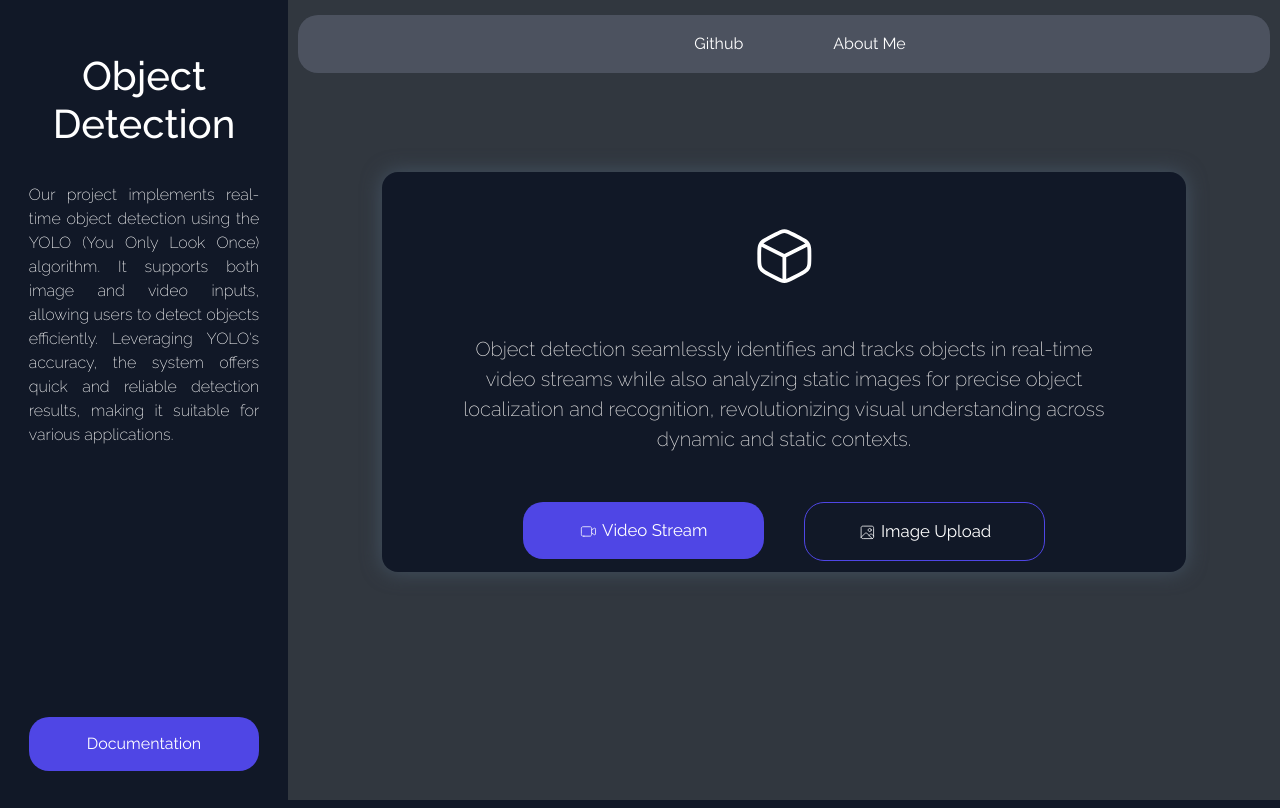
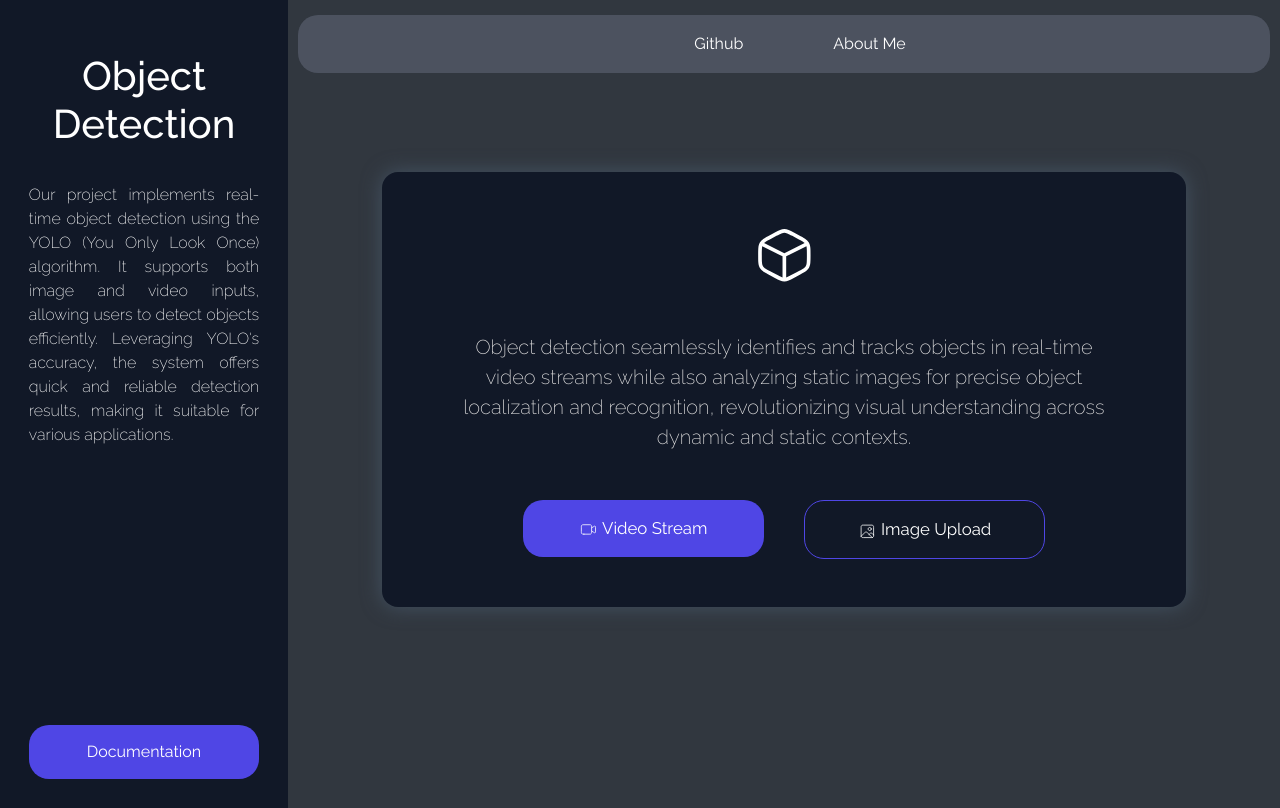
Before and after one commit to Yasha5vi/Object-Detection, a Flask app: page / in a window 1280 px wide. Run offline with Flask 3, Linux system fonts and the light colour scheme.

Commit message:
Update style.css

```diff
--- a/static/style.css
+++ b/static/style.css
@@ -81,7 +81,7 @@ h1{
     padding-top:6%;
     height: 100%;
     width: 90%;
-    padding-bottom: 5%;
+    padding-bottom: 10%;
     box-shadow: 0px 0px 20px 0px #445363;
 }
 .option{
```
